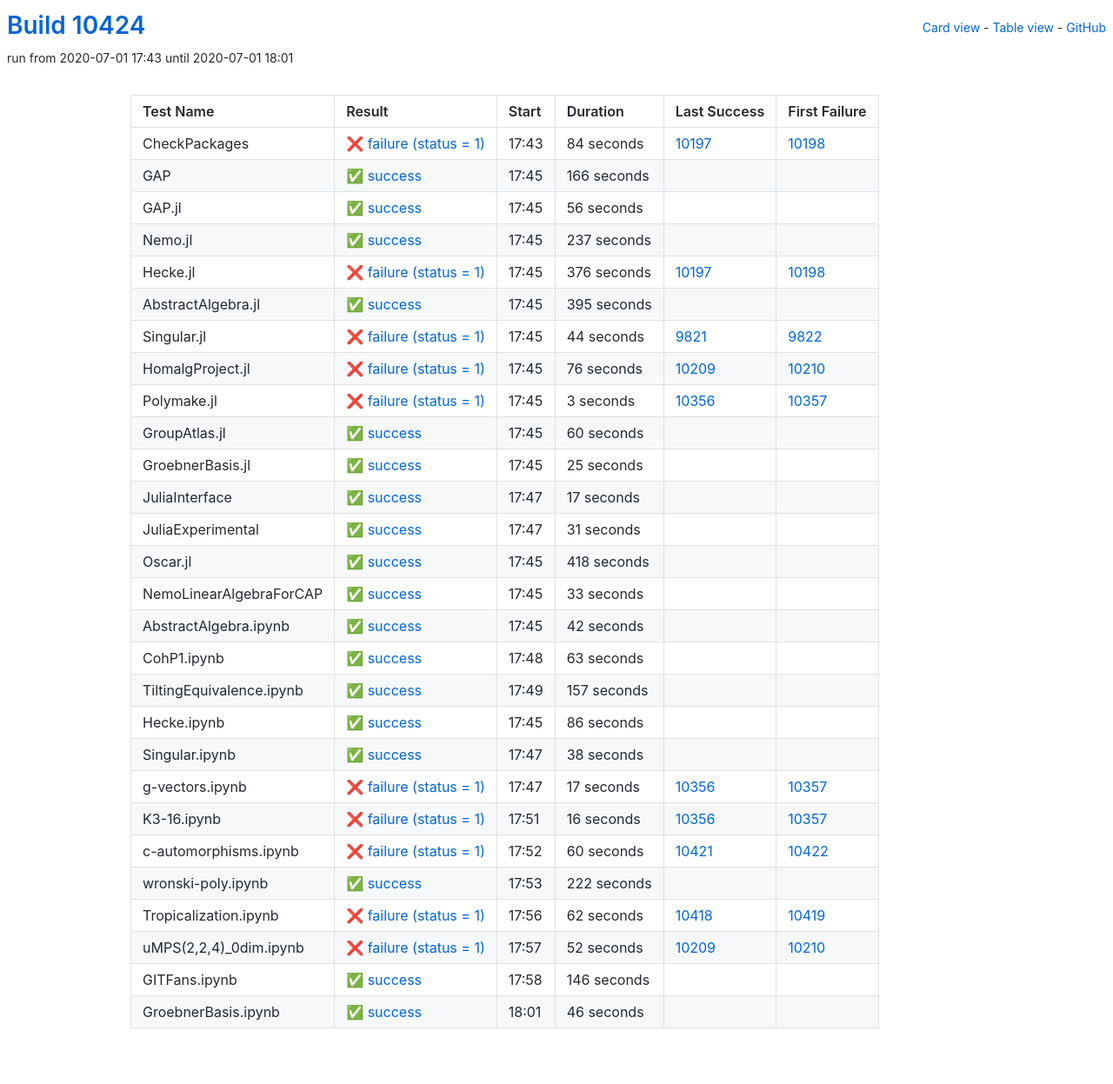
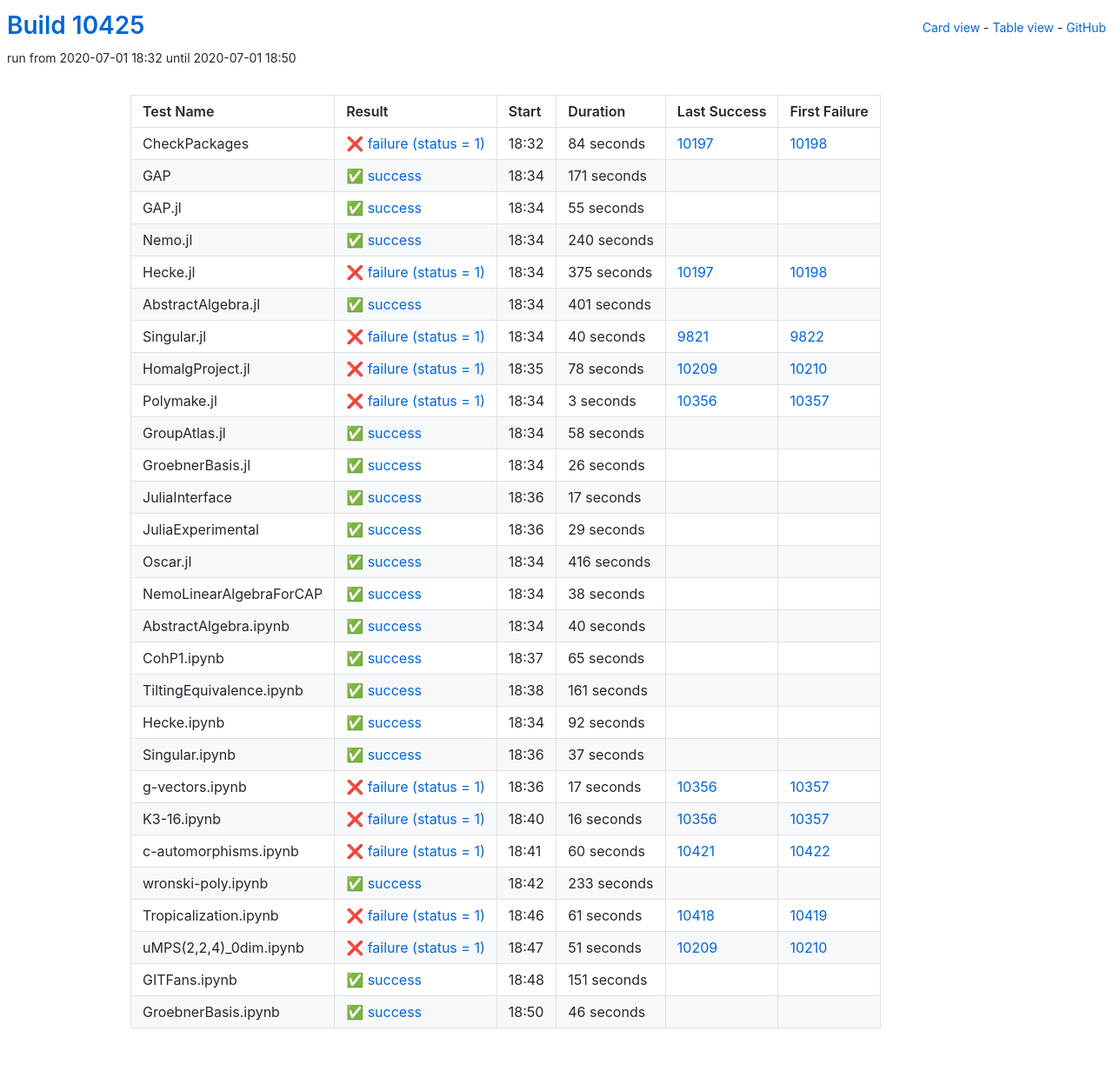
Before and after one commit to oscar-system/oscar-ci-status, a Jekyll site: the page built from table.html, in a window 1280 px wide. Shown: the whole page at 87% size. Built offline with Jekyll 4.4.1, drawn with Linux system fonts in a browser that asks for light colours.

Commit message:
Build #10425

```diff
--- a/_data/ci.yml
+++ b/_data/ci.yml
@@ -1,6 +1,6 @@
 ---
-build: 10424
-build_url: https://oscarci.mathematik.uni-kl.de/job/oscar/10424/
+build: 10425
+build_url: https://oscarci.mathematik.uni-kl.de/job/oscar/10425/
 job: oscar
 organization: oscar-system
 repo: oscar-ci-status
@@ -8,8 +8,8 @@ repourl: https://github.com/oscar-system/oscar-ci-status
 tests:
 - name: CheckPackages
   id: checkpackages
-  log: https://oscarci.mathematik.uni-kl.de/job/oscar/10424/artifact/logs/build-10424/CheckPackages.log
-  start: 2020-07-01 17:43
+  log: https://oscarci.mathematik.uni-kl.de/job/oscar/10425/artifact/logs/build-10425/CheckPackages.log
+  start: 2020-07-01 18:32
   success: false
   exitcode: 1
   status: failure
@@ -20,92 +20,92 @@ tests:
   first_failure_url: https://oscarci.mathematik.uni-kl.de/job/oscar/10198/
 - name: GAP
   id: gap
-  log: https://oscarci.mathematik.uni-kl.de/job/oscar/10424/artifact/logs/build-10424/GAP.log
-  start: 2020-07-01 17:45
+  log: https://oscarci.mathematik.uni-kl.de/job/oscar/10425/artifact/logs/build-10425/GAP.log
+  start: 2020-07-01 18:34
   success: true
   exitcode: 0
   status: success
-  duration: 166
+  duration: 171
   last_success: false
   last_success_url:
   first_failure: false
   first_failure_url:
 - name: GAP.jl
   id: gap-jl
-  log: https://oscarci.mathematik.uni-kl.de/job/oscar/10424/artifact/logs/build-10424/GAP.jl.log
-  start: 2020-07-01 17:45
+  log: https://oscarci.mathematik.uni-kl.de/job/oscar/10425/artifact/logs/build-10425/GAP.jl.log
+  start: 2020-07-01 18:34
   success: true
   exitcode: 0
   status: success
-  duration: 56
+  duration: 55
   last_success: false
   last_success_url:
   first_failure: false
   first_failure_url:
 - name: Nemo.jl
   id: nemo-jl
-  log: https://oscarci.mathematik.uni-kl.de/job/oscar/10424/artifact/logs/build-10424/Nemo.jl.log
-  start: 2020-07-01 17:45
+  log: https://oscarci.mathematik.uni-kl.de/job/oscar/10425/artifact/logs/build-10425/Nemo.jl.log
+  start: 2020-07-01 18:34
   success: true
   exitcode: 0
   status: success
-  duration: 237
+  duration: 240
   last_success: false
   last_success_url:
   first_failure: false
   first_failure_url:
 - name: Hecke.jl
   id: hecke-jl
-  log: https://oscarci.mathematik.uni-kl.de/job/oscar/10424/artifact/logs/build-10424/Hecke.jl.log
-  start: 2020-07-01 17:45
+  log: https://oscarci.mathematik.uni-kl.de/job/oscar/10425/artifact/logs/build-10425/Hecke.jl.log
+  start: 2020-07-01 18:34
   success: false
   exitcode: 1
   status: failure
-  duration: 376
+  duration: 375
   last_success: 10197
   last_success_url: https://oscarci.mathematik.uni-kl.de/job/oscar/10197/
   first_failure: 10198
   first_failure_url: https://oscarci.mathematik.uni-kl.de/job/oscar/10198/
 - name: AbstractAlgebra.jl
   id: abstractalgebra-jl
-  log: https://oscarci.mathematik.uni-kl.de/job/oscar/10424/artifact/logs/build-10424/AbstractAlgebra.jl.log
-  start: 2020-07-01 17:45
+  log: https://oscarci.mathematik.uni-kl.de/job/oscar/10425/artifact/logs/build-10425/AbstractAlgebra.jl.log
+  start: 2020-07-01 18:34
   success: true
   exitcode: 0
   status: success
-  duration: 395
+  duration: 401
   last_success: false
   last_success_url:
   first_failure: false
   first_failure_url:
 - name: Singular.jl
   id: singular-jl
-  log: https://oscarci.mathematik.uni-kl.de/job/oscar/10424/artifact/logs/build-10424/Singular.jl.log
-  start: 2020-07-01 17:45
+  log: https://oscarci.mathematik.uni-kl.de/job/oscar/10425/artifact/logs/build-10425/Singular.jl.log
+  start: 2020-07-01 18:34
   success: false
   exitcode: 1
   status: failure
-  duration: 44
+  duration: 40
   last_success: 9821
   last_success_url: https://oscarci.mathematik.uni-kl.de/job/oscar/9821/
   first_failure: 9822
   first_failure_url: https://oscarci.mathematik.uni-kl.de/job/oscar/9822/
 - name: HomalgProject.jl
   id: homalgproject-jl
-  log: https://oscarci.mathematik.uni-kl.de/job/oscar/10424/artifact/logs/build-10424/HomalgProject.jl.log
-  start: 2020-07-01 17:45
+  log: https://oscarci.mathematik.uni-kl.de/job/oscar/10425/artifact/logs/build-10425/HomalgProject.jl.log
+  start: 2020-07-01 18:35
   success: false
   exitcode: 1
   status: failure
-  duration: 76
+  duration: 78
   last_success: 10209
   last_success_url: https://oscarci.mathematik.uni-kl.de/job/oscar/10209/
   first_failure: 10210
   first_failure_url: https://oscarci.mathematik.uni-kl.de/job/oscar/10210/
 - name: Polymake.jl
   id: polymake-jl
-  log: https://oscarci.mathematik.uni-kl.de/job/oscar/10424/artifact/logs/build-10424/Polymake.jl.log
-  start: 2020-07-01 17:45
+  log: https://oscarci.mathematik.uni-kl.de/job/oscar/10425/artifact/logs/build-10425/Polymake.jl.log
+  start: 2020-07-01 18:34
   success: false
   exitcode: 1
   status: failure
@@ -116,32 +116,32 @@ tests:
   first_failure_url: https://oscarci.mathematik.uni-kl.de/job/oscar/10357/
 - name: GroupAtlas.jl
   id: groupatlas-jl
-  log: https://oscarci.mathematik.uni-kl.de/job/oscar/10424/artifact/logs/build-10424/GroupAtlas.jl.log
-  start: 2020-07-01 17:45
+  log: https://oscarci.mathematik.uni-kl.de/job/oscar/10425/artifact/logs/build-10425/GroupAtlas.jl.log
+  start: 2020-07-01 18:34
   success: true
   exitcode: 0
   status: success
-  duration: 60
+  duration: 58
   last_success: false
   last_success_url:
   first_failure: false
   first_failure_url:
 - name: GroebnerBasis.jl
   id: groebnerbasis-jl
-  log: https://oscarci.mathematik.uni-kl.de/job/oscar/10424/artifact/logs/build-10424/GroebnerBasis.jl.log
-  start: 2020-07-01 17:45
+  log: https://oscarci.mathematik.uni-kl.de/job/oscar/10425/artifact/logs/build-10425/GroebnerBasis.jl.log
+  start: 2020-07-01 18:34
   success: true
   exitcode: 0
   status: success
-  duration: 25
+  duration: 26
   last_success: false
   last_success_url:
   first_failure: false
   first_failure_url:
 - name: JuliaInterface
   id: juliainterface
-  log: https://oscarci.mathematik.uni-kl.de/job/oscar/10424/artifact/logs/build-10424/JuliaInterface.log
-  start: 2020-07-01 17:47
+  log: https://oscarci.mathematik.uni-kl.de/job/oscar/10425/artifact/logs/build-10425/JuliaInterface.log
+  start: 2020-07-01 18:36
   success: true
   exitcode: 0
   status: success
@@ -152,92 +152,32 @@ tests:
   first_failure_url:
 - name: JuliaExperimental
   id: juliaexperimental
-  log: https://oscarci.mathematik.uni-kl.de/job/oscar/10424/artifact/logs/build-10424/JuliaExperimental.log
-  start: 2020-07-01 17:47
+  log: https://oscarci.mathematik.uni-kl.de/job/oscar/10425/artifact/logs/build-10425/JuliaExperimental.log
+  start: 2020-07-01 18:36
   success: true
   exitcode: 0
   status: success
-  duration: 31
+  duration: 29
   last_success: false
   last_success_url:
   first_failure: false
   first_failure_url:
 - name: Oscar.jl
   id: oscar-jl
-  log: https://oscarci.mathematik.uni-kl.de/job/oscar/10424/artifact/logs/build-10424/Oscar.jl.log
-  start: 2020-07-01 17:45
+  log: https://oscarci.mathematik.uni-kl.de/job/oscar/10425/artifact/logs/build-10425/Oscar.jl.log
+  start: 2020-07-01 18:34
   success: true
   exitcode: 0
   status: success
-  duration: 418
+  duration: 416
   last_success: false
   last_success_url:
   first_failure: false
   first_failure_url:
 - name: NemoLinearAlgebraForCAP
   id: nemolinearalgebraforcap
-  log: https://oscarci.mathematik.uni-kl.de/job/oscar/10424/artifact/logs/build-10424/NemoLinearAlgebraForCAP.log
-  start: 2020-07-01 17:45
-  success: true
-  exitcode: 0
-  status: success
-  duration: 33
-  last_success: false
-  last_success_url:
-  first_failure: false
-  first_failure_url:
-- name: AbstractAlgebra.ipynb
-  id: abstractalgebra-ipynb
-  log: https://oscarci.mathematik.uni-kl.de/job/oscar/10424/artifact/logs/build-10424/AbstractAlgebra.ipynb.log
-  start: 2020-07-01 17:45
-  success: true
-  exitcode: 0
-  status: success
-  duration: 42
-  last_success: false
-  last_success_url:
-  first_failure: false
-  first_failure_url:
-- name: CohP1.ipynb
-  id: cohp1-ipynb
-  log: https://oscarci.mathematik.uni-kl.de/job/oscar/10424/artifact/logs/build-10424/CohP1.ipynb.log
-  start: 2020-07-01 17:48
-  success: true
-  exitcode: 0
-  status: success
-  duration: 63
-  last_success: false
-  last_success_url:
-  first_failure: false
-  first_failure_url:
-- name: TiltingEquivalence.ipynb
-  id: tiltingequivalence-ipynb
-  log: https://oscarci.mathematik.uni-kl.de/job/oscar/10424/artifact/logs/build-10424/TiltingEquivalence.ipynb.log
-  start: 2020-07-01 17:49
-  success: true
-  exitcode: 0
-  status: success
-  duration: 157
-  last_success: false
-  last_success_url:
-  first_failure: false
-  first_failure_url:
-- name: Hecke.ipynb
-  id: hecke-ipynb
-  log: https://oscarci.mathematik.uni-kl.de/job/oscar/10424/artifact/logs/build-10424/Hecke.ipynb.log
-  start: 2020-07-01 17:45
-  success: true
-  exitcode: 0
-  status: success
-  duration: 86
-  last_success: false
-  last_success_url:
-  first_failure: false
-  first_failure_url:
-- name: Singular.ipynb
-  id: singular-ipynb
-  log: https://oscarci.mathematik.uni-kl.de/job/oscar/10424/artifact/logs/build-10424/Singular.ipynb.log
-  start: 2020-07-01 17:47
+  log: https://oscarci.mathematik.uni-kl.de/job/oscar/10425/artifact/logs/build-10425/NemoLinearAlgebraForCAP.log
+  start: 2020-07-01 18:34
   success: true
   exitcode: 0
   status: success
@@ -246,10 +186,70 @@ tests:
   last_success_url:
   first_failure: false
   first_failure_url:
+- name: AbstractAlgebra.ipynb
+  id: abstractalgebra-ipynb
+  log: https://oscarci.mathematik.uni-kl.de/job/oscar/10425/artifact/logs/build-10425/AbstractAlgebra.ipynb.log
+  start: 2020-07-01 18:34
+  success: true
+  exitcode: 0
+  status: success
+  duration: 40
+  last_success: false
+  last_success_url:
+  first_failure: false
+  first_failure_url:
+- name: CohP1.ipynb
+  id: cohp1-ipynb
+  log: https://oscarci.mathematik.uni-kl.de/job/oscar/10425/artifact/logs/build-10425/CohP1.ipynb.log
+  start: 2020-07-01 18:37
+  success: true
+  exitcode: 0
+  status: success
+  duration: 65
+  last_success: false
+  last_success_url:
+  first_failure: false
+  first_failure_url:
+- name: TiltingEquivalence.ipynb
+  id: tiltingequivalence-ipynb
+  log: https://oscarci.mathematik.uni-kl.de/job/oscar/10425/artifact/logs/build-10425/TiltingEquivalence.ipynb.log
+  start: 2020-07-01 18:38
+  success: true
+  exitcode: 0
+  status: success
+  duration: 161
+  last_success: false
+  last_success_url:
+  first_failure: false
+  first_failure_url:
+- name: Hecke.ipynb
+  id: hecke-ipynb
+  log: https://oscarci.mathematik.uni-kl.de/job/oscar/10425/artifact/logs/build-10425/Hecke.ipynb.log
+  start: 2020-07-01 18:34
+  success: true
+  exitcode: 0
+  status: success
+  duration: 92
+  last_success: false
+  last_success_url:
+  first_failure: false
+  first_failure_url:
+- name: Singular.ipynb
+  id: singular-ipynb
+  log: https://oscarci.mathematik.uni-kl.de/job/oscar/10425/artifact/logs/build-10425/Singular.ipynb.log
+  start: 2020-07-01 18:36
+  success: true
+  exitcode: 0
+  status: success
+  duration: 37
+  last_success: false
+  last_success_url:
+  first_failure: false
+  first_failure_url:
 - name: g-vectors.ipynb
   id: g-vectors-ipynb
-  log: https://oscarci.mathematik.uni-kl.de/job/oscar/10424/artifact/logs/build-10424/g-vectors.ipynb.log
-  start: 2020-07-01 17:47
+  log: https://oscarci.mathematik.uni-kl.de/job/oscar/10425/artifact/logs/build-10425/g-vectors.ipynb.log
+  start: 2020-07-01 18:36
   success: false
   exitcode: 1
   status: failure
@@ -260,8 +260,8 @@ tests:
   first_failure_url: https://oscarci.mathematik.uni-kl.de/job/oscar/10357/
 - name: K3-16.ipynb
   id: k3-16-ipynb
-  log: https://oscarci.mathematik.uni-kl.de/job/oscar/10424/artifact/logs/build-10424/K3-16.ipynb.log
-  start: 2020-07-01 17:51
+  log: https://oscarci.mathematik.uni-kl.de/job/oscar/10425/artifact/logs/build-10425/K3-16.ipynb.log
+  start: 2020-07-01 18:40
   success: false
   exitcode: 1
   status: failure
@@ -272,8 +272,8 @@ tests:
   first_failure_url: https://oscarci.mathematik.uni-kl.de/job/oscar/10357/
 - name: c-automorphisms.ipynb
   id: c-automorphisms-ipynb
-  log: https://oscarci.mathematik.uni-kl.de/job/oscar/10424/artifact/logs/build-10424/c-automorphisms.ipynb.log
-  start: 2020-07-01 17:52
+  log: https://oscarci.mathematik.uni-kl.de/job/oscar/10425/artifact/logs/build-10425/c-automorphisms.ipynb.log
+  start: 2020-07-01 18:41
   success: false
   exitcode: 1
   status: failure
@@ -284,56 +284,56 @@ tests:
   first_failure_url: https://oscarci.mathematik.uni-kl.de/job/oscar/10422/
 - name: wronski-poly.ipynb
   id: wronski-poly-ipynb
-  log: https://oscarci.mathematik.uni-kl.de/job/oscar/10424/artifact/logs/build-10424/wronski-poly.ipynb.log
-  start: 2020-07-01 17:53
+  log: https://oscarci.mathematik.uni-kl.de/job/oscar/10425/artifact/logs/build-10425/wronski-poly.ipynb.log
+  start: 2020-07-01 18:42
   success: true
   exitcode: 0
   status: success
-  duration: 222
+  duration: 233
   last_success: false
   last_success_url:
   first_failure: false
   first_failure_url:
 - name: Tropicalization.ipynb
   id: tropicalization-ipynb
-  log: https://oscarci.mathematik.uni-kl.de/job/oscar/10424/artifact/logs/build-10424/Tropicalization.ipynb.log
-  start: 2020-07-01 17:56
+  log: https://oscarci.mathematik.uni-kl.de/job/oscar/10425/artifact/logs/build-10425/Tropicalization.ipynb.log
+  start: 2020-07-01 18:46
   success: false
   exitcode: 1
   status: failure
-  duration: 62
+  duration: 61
   last_success: 10418
   last_success_url: https://oscarci.mathematik.uni-kl.de/job/oscar/10418/
   first_failure: 10419
   first_failure_url: https://oscarci.mathematik.uni-kl.de/job/oscar/10419/
 - name: uMPS(2,2,4)_0dim.ipynb
   id: umps-2-2-4-0dim-ipynb
-  log: https://oscarci.mathematik.uni-kl.de/job/oscar/10424/artifact/logs/build-10424/uMPS-2-2-4-_0dim.ipynb.log
-  start: 2020-07-01 17:57
+  log: https://oscarci.mathematik.uni-kl.de/job/oscar/10425/artifact/logs/build-10425/uMPS-2-2-4-_0dim.ipynb.log
+  start: 2020-07-01 18:47
   success: false
   exitcode: 1
   status: failure
-  duration: 52
+  duration: 51
   last_success: 10209
   last_success_url: https://oscarci.mathematik.uni-kl.de/job/oscar/10209/
   first_failure: 10210
   first_failure_url: https://oscarci.mathematik.uni-kl.de/job/oscar/10210/
 - name: GITFans.ipynb
   id: gitfans-ipynb
-  log: https://oscarci.mathematik.uni-kl.de/job/oscar/10424/artifact/logs/build-10424/GITFans.ipynb.log
-  start: 2020-07-01 17:58
+  log: https://oscarci.mathematik.uni-kl.de/job/oscar/10425/artifact/logs/build-10425/GITFans.ipynb.log
+  start: 2020-07-01 18:48
   success: true
   exitcode: 0
   status: success
-  duration: 146
+  duration: 151
   last_success: false
   last_success_url:
   first_failure: false
   first_failure_url:
 - name: GroebnerBasis.ipynb
   id: groebnerbasis-ipynb
-  log: https://oscarci.mathematik.uni-kl.de/job/oscar/10424/artifact/logs/build-10424/GroebnerBasis.ipynb.log
-  start: 2020-07-01 18:01
+  log: https://oscarci.mathematik.uni-kl.de/job/oscar/10425/artifact/logs/build-10425/GroebnerBasis.ipynb.log
+  start: 2020-07-01 18:50
   success: true
   exitcode: 0
   status: success
```
Also changed, not shown: README.md.
